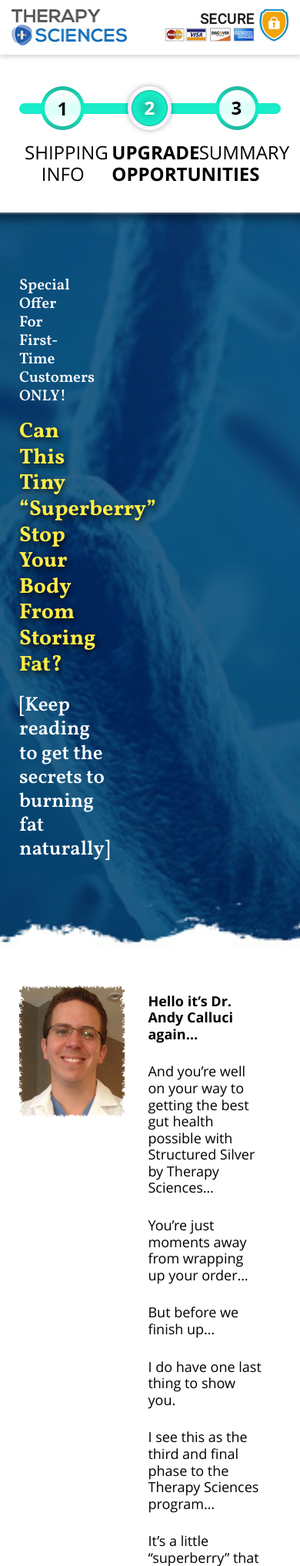
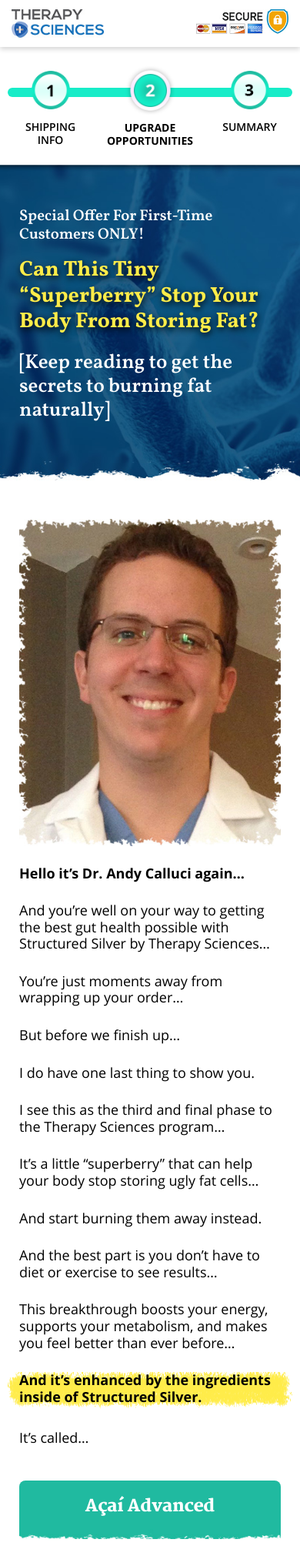
Before and after one commit to DhakaCoders/AcaiAdvanced-HTML, a PHP site: page /index-1.html in a window 390 px wide. Shown: the top 2034 px of the page at 77% size. Run offline with PHP 8.4, Linux system fonts and the light colour scheme.

Commit message:
desktop n resposive done

```diff
--- a/style-1.css
+++ b/style-1.css
@@ -62,7 +62,7 @@
 }
 .fl-shipping h4 {
     color: #000;
-    font-family: 'OpenSans-Regular';
+    font-family: 'OpenSans-Semibold';
     text-transform: uppercase;
     font-size: 24px;
     margin-top: 56px;
@@ -149,9 +149,6 @@
 .fl-content-sec-3-full-w-des{
 
 }
-.fl-content-sec-3-full-w-des {
-
-}
 span.fl-txt-line-bg{
     font-family: 'OpenSans-Bold';
     display: inline-block;
@@ -234,23 +231,170 @@
     float: left;
     padding-right: 14px;
 }
+.acai-powerful-img img{
+    max-width: 500px;
+    width:100%;
+}
 .acai-powerful-des{
     width: 50%;
     float: left;
     padding-left: 14px;
     padding-right: 0;
 }
-
 .acai-powerful-des p {
     margin-bottom: 30px;
 }
 .acai-powerful-des p:last-child {
     margin-bottom: 0;
 }
-
-
-
 .acai-powerful-des p span.fl-txt-line-bg:first-child {
     margin-left: -7px;
     padding-left: 9px;
 }
+
+
+
+
+
+
+
+@media(max-width: 1199px){
+.acai-powerful-des p span.fl-txt-line-bg:last-child{
+    margin-right: -15px;
+    margin-left: -7px;
+    padding-left: 7px;
+    padding-right: 15px;
+}
+
+span.fl-txt-line-bg {
+
+}
+
+@media(max-width: 991px){
+    .fl-shipping h4 {
+        font-size: 18px
+    }
+    .special-offer-dsc h1 br{
+        display: none;
+    }
+    .special-offer-dsc {
+        padding: 80px 283px 80px 0;
+    }
+    .fl-content-sec-3-img {
+        width: 100%;
+        text-align: center;
+    }
+    .fl-content-sec-3-wrp img {
+        max-width: 450px;
+    }
+    .fl-content-sec-3-des {
+        width: 100%;
+        float: left;
+        padding: 0;
+        margin-top: 25px;
+    }
+    .acai-powerful-img {
+        width: 100%;
+        padding-right: 0;
+        text-align: center;
+        margin-bottom: 25px;
+    }
+
+    .acai-powerful-des {
+        width: 100%;
+        padding-left:0;
+        padding-right: 0;
+    }
+}
+
+@media (max-width:830px){
+    .fl-shipping h4 {
+        font-size: 16px
+    }
+    .special-offer-dsc {
+        padding: 80px 185px 80px 0;
+    }
+}
+
+@media(max-width: 767px){
+    .fl-advanced-des li img {
+        max-width: 23px;
+    }
+    .fl-advanced-des li {
+        position: relative;
+        padding: 5px 0 20px 38px;
+    }
+
+}
+
+@media(max-width: 639px){
+    .fl-shipping .two_sec img {
+        width: 65px;
+        height: 65px
+    }
+
+    .fl-shipping img {
+        width: 50px;
+        height: 50px
+    }
+    .special-offer-dsc {
+        padding: 55px 0 65px;
+    }
+    .acai-powerful h3 br{
+        display: none;
+    }
+}
+
+@media(max-width: 575px){
+    .hdr-logo, .secure-img {
+        display: inline-block;
+        vertical-align: baseline;
+        max-width: 120px;
+    }
+
+}
+
+@media(max-width: 479px){
+    .fl-shipping-progress-bar {
+        margin-top: -10px
+    }
+
+    .fl-shipping {
+        margin-left: -15px;
+        margin-right: -15px;
+        padding-bottom: 12px
+    }
+
+    .fl-shipping h4 {
+        font-size: 14px
+    }
+
+    .fl-shipping:before {
+        height: 12px
+    }
+
+    .fl-shipping-col {
+        width: 30%;
+        float: left
+    }
+
+    .fl-shipping-col.two_sec {
+        width: 40%;
+        float: left
+    }
+
+    .fl-shipping-col.two_sec span {
+        display: block
+    }
+    .fl-content-sec-4-head {
+        margin-bottom: 35px;
+    }
+}
+
+@media(max-width: 359px){
+    .hdr-logo, .secure-img {
+        display: inline-block;
+        vertical-align: baseline;
+        max-width: 100px;
+    }
+}
```
Also changed, not shown: assets/images/acai-powerful-img.jpg.
